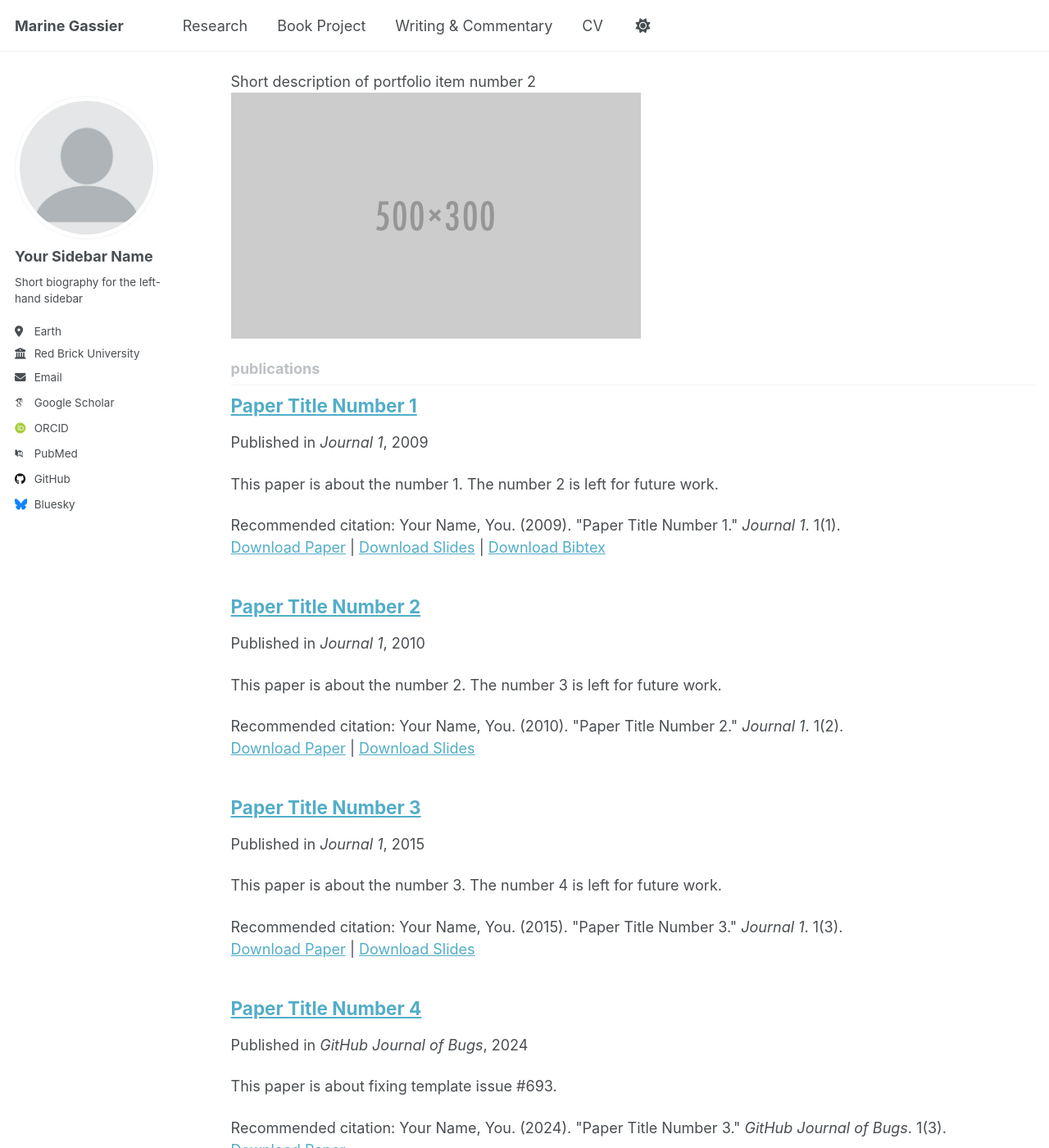
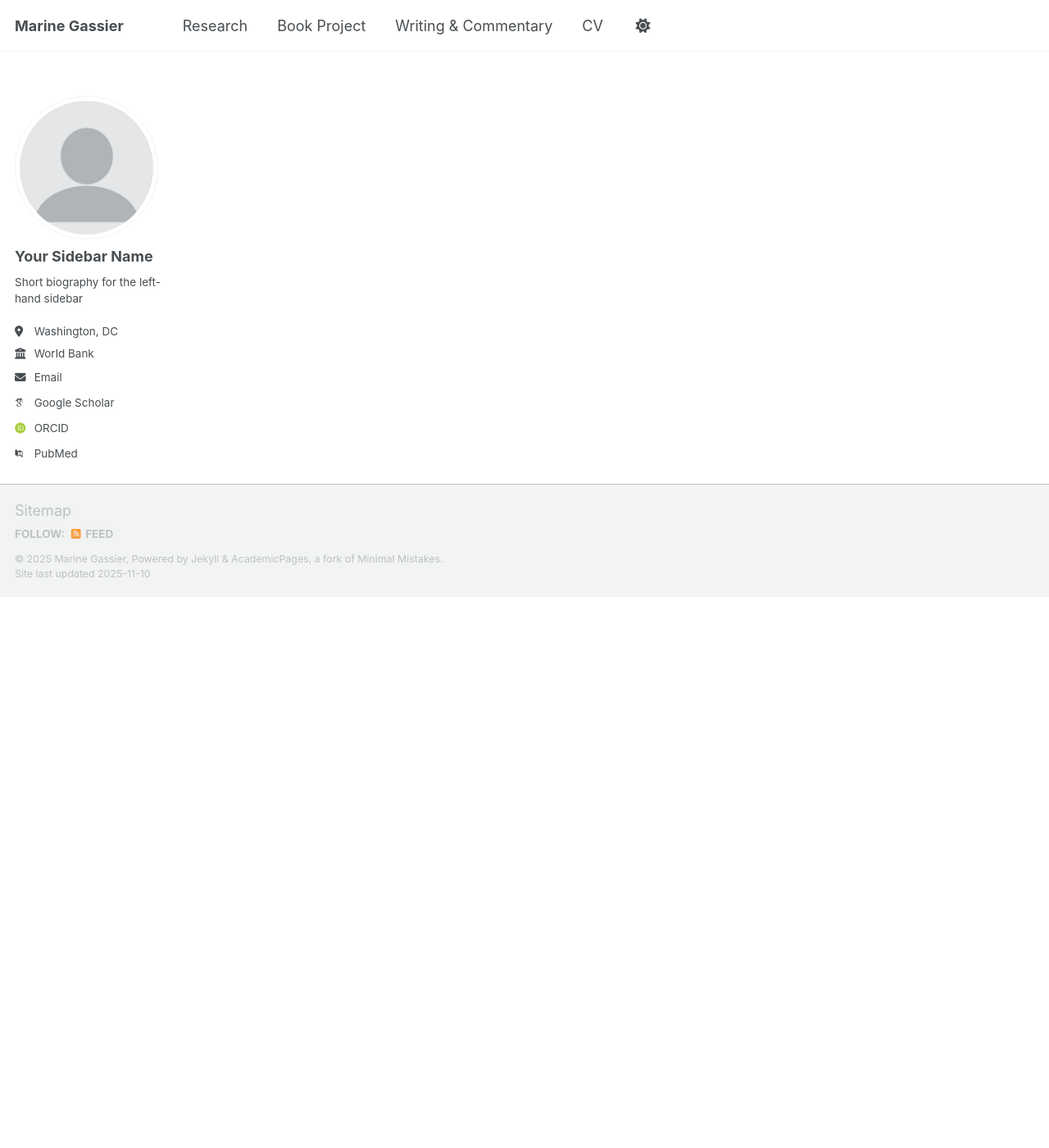
Before and after one commit to mgassier/web, a Jekyll site: the page built from _pages/collection-archive.html, in a window 1280 px wide and 1400 px high, scrolled down 672 px. Shown: the whole window at 82% size. Built offline with Jekyll 4.4.1, drawn with Linux system fonts in a browser that asks for light colours; some web fonts are replaced; a script that is not in the unit is left out; some of the changed text lies outside the part shown.

Commit message:
Update _config.yml

```diff
--- a/_config.yml
+++ b/_config.yml
@@ -27,8 +27,8 @@ author:
   name             : "Your Sidebar Name"
   pronouns         : # example: "she/her"
   bio              : "Short biography for the left-hand sidebar"
-  location         : "Earth"
-  employer         : "Red Brick University"
+  location         : "Washington, DC"
+  employer         : "World Bank"
   uri              : # URL
   email            : "none@example.org"
 
@@ -48,13 +48,13 @@ author:
   bitbucket        : # Username - Update with your username on the site
   codepen          : # Username
   dribbble         : # Username
-  github           : "academicpages"
+  github           : # "academicpages"
   kaggle           : # Username
   stackoverflow    : # User number or user number and name (i.e., use "1" or "1/jeff-atwood")
 
   # Social media
   artstation       : # Username
-  bluesky          : "bsky.app" # Replace this with you Bluesky username
+  bluesky          : # "bsky.app" # Replace this with you Bluesky username
   facebook         : # Username
   flickr           : # Username
   foursquare       : # Username
@@ -219,16 +219,16 @@ kramdown:
 # These settings control the types of collections used by the template
 collections:
   teaching:
-    output: true
+    output: false
     permalink: /:collection/:path/
   publications:
-    output: true
+    output: false
     permalink: /:collection/:path/
   portfolio:
-    output: true
+    output: false
     permalink: /:collection/:path/
   talks:
-    output: true
+    output: false
     permalink: /:collection/:path/
 
 
```
